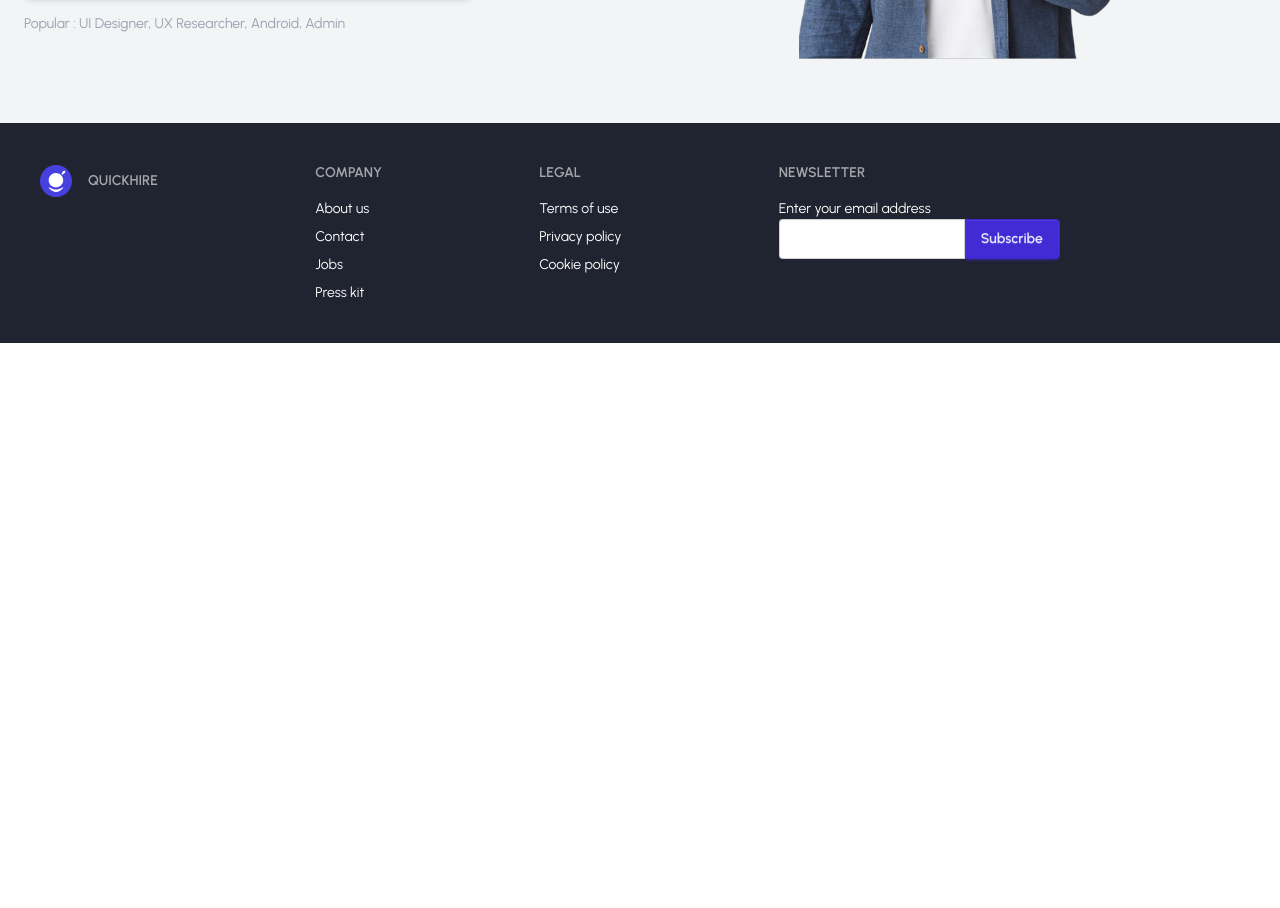
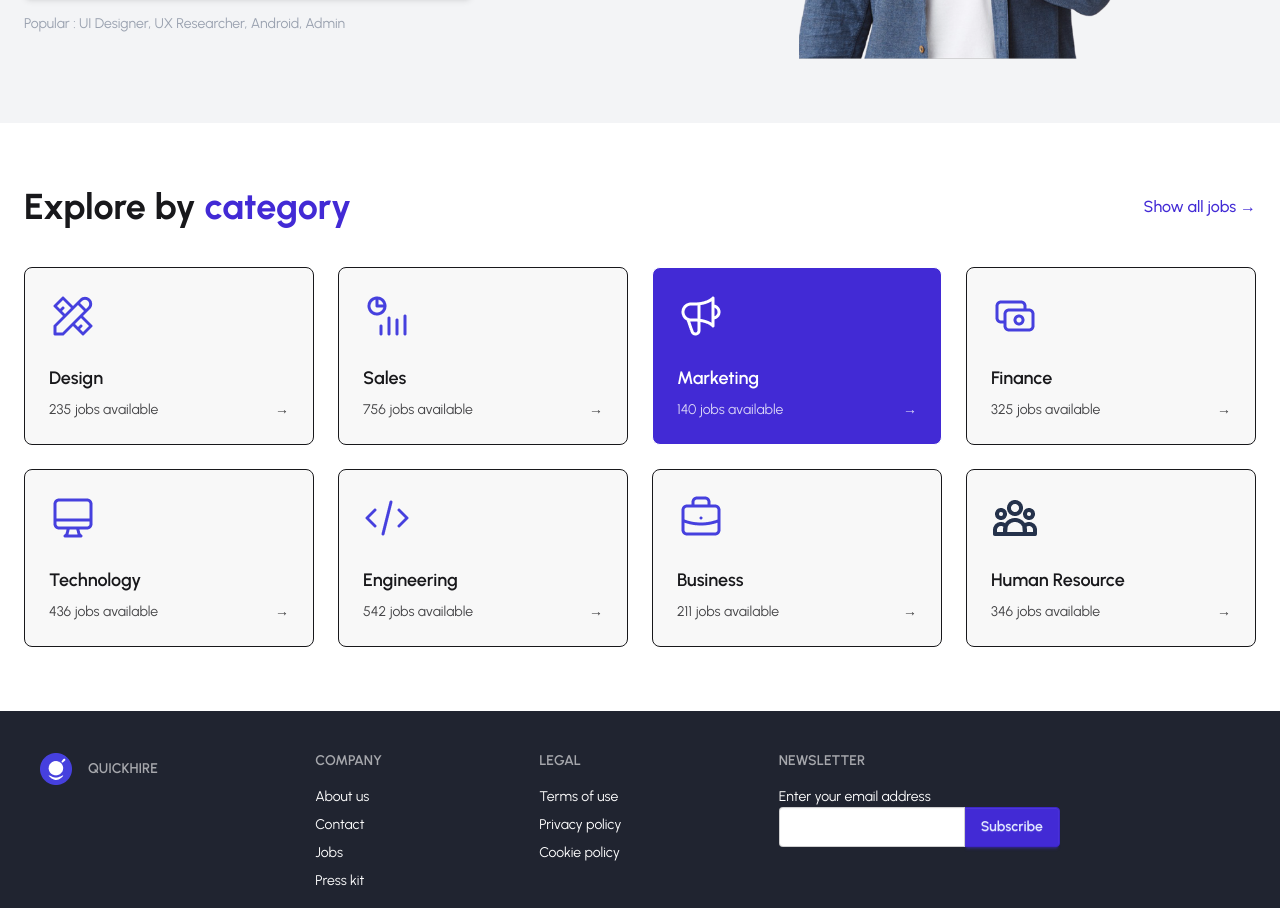
Before and after one commit to AnikDasJoy/quickhire-frontend, a React app: page / in a window 1280 px wide. Shown: the part 520-1428 px from the top of the page. Before the commit the page ends 863 px from the top, so only its background shows below. Built offline with nearby package versions, Linux system fonts and the light colour scheme; the HTML template or start-up script is replaced by a standard one.

Commit message:
category section cards are added

```diff
--- a/package.json
+++ b/package.json
@@ -13,6 +13,8 @@
     "axios": "^1.13.6",
     "react": "^18.2.0",
     "react-dom": "^18.2.0",
+    "react-fast-marquee": "^1.6.5",
+    "react-icons": "^5.6.0",
     "react-responsive-carousel": "^3.2.23",
     "react-router": "^7.13.1",
     "react-router-dom": "^7.13.1",
--- /dev/null
+++ b/src/pages/Home/Category/Category.jsx
@@ -0,0 +1,52 @@
+import React from "react";
+import CategoryCard from "./CategoryCard";
+import designIcon from "../../../assets/DesignIcon.png";
+import salesIcon from "../../../assets/SalesIcon.png";
+import marketingIcon from "../../../assets/MarketingIcon.png";
+import financeIcon from "../../../assets/FinanceIcon.png";
+import technologyIcon from "../../../assets/TechnologyIcon.png";
+import engineeringIcon from "../../../assets/EngineeringIcon.png";
+import businessIcon from "../../../assets/BusinessIcon.png";
+import hrIcon from "../../../assets/ResourceIcon.png";
+
+
+const categoryData = [
+  { title: "Design", jobs: 235, icon: designIcon },
+  { title: "Sales", jobs: 756, icon: salesIcon },
+  { title: "Marketing", jobs: 140, icon: marketingIcon, highlight: true },
+  { title: "Finance", jobs: 325, icon: financeIcon},
+  { title: "Technology", jobs: 436, icon: technologyIcon },
+  { title: "Engineering", jobs: 542, icon: engineeringIcon },
+  { title: "Business", jobs: 211, icon: businessIcon },
+  { title: "Human Resource", jobs: 346, icon: hrIcon },
+];
+
+const Category = () => {
+  return (
+    <section className="py-16 bg-base-100">
+      <div className="max-w-7xl mx-auto px-6">
+
+        {/* Header */}
+        <div className="flex justify-between items-center mb-10">
+          <h2 className="text-4xl font-bold">
+            Explore by <span className="text-primary">category</span>
+          </h2>
+
+          <button className="text-primary font-medium hover:underline">
+            Show all jobs →
+          </button>
+        </div>
+
+        {/* Category Grid */}
+        <div className="grid grid-cols-1 sm:grid-cols-2 md:grid-cols-3 lg:grid-cols-4 gap-6">
+          {categoryData.map((category, index) => (
+            <CategoryCard key={index} category={category} />
+          ))}
+        </div>
+
+      </div>
+    </section>
+  );
+};
+
+export default Category;
--- /dev/null
+++ b/src/pages/Home/Category/CategoryCard.jsx
@@ -0,0 +1,30 @@
+import React from "react";
+
+const CategoryCard = ({ category }) => {
+  const { title, jobs, icon, highlight } = category;
+
+  return (
+    <div
+      className={`p-6 border rounded-lg transition-all duration-300 cursor-pointer
+      ${highlight ? "bg-primary text-white" : "bg-base-200 hover:bg-primary hover:text-white"}`}
+    >
+
+      {/* Image Icon */}
+      <img
+        src={icon}
+        alt={title}
+        className="w-12 h-12 mb-6"
+      />
+
+      <h3 className="text-lg font-semibold mb-2">{title}</h3>
+
+      <div className="flex justify-between items-center text-sm opacity-80">
+        <span>{jobs} jobs available</span>
+        <span>→</span>
+      </div>
+
+    </div>
+  );
+};
+
+export default CategoryCard;
--- /dev/null
+++ b/src/pages/Home/ClientLogosMarquee/ClientLogosMarquee.jsx
@@ -0,0 +1,11 @@
+import React from 'react';
+
+const ClientLogosMarquee = () => {
+    return (
+        <div>
+
+        </div>
+    );
+};
+
+export default ClientLogosMarquee;
--- a/src/pages/Home/Home/Home.jsx
+++ b/src/pages/Home/Home/Home.jsx
@@ -1,10 +1,12 @@
 import React from 'react';
 import Banner from '../Banner/Banner';
+import Category from '../Category/Category';
 
 const Home = () => {
     return (
         <div>
             <Banner></Banner>
+            <Category></Category>
         </div>
     );
 };
```
Also changed, not shown: 1 other file (tests, documents, lock files or other folders).
